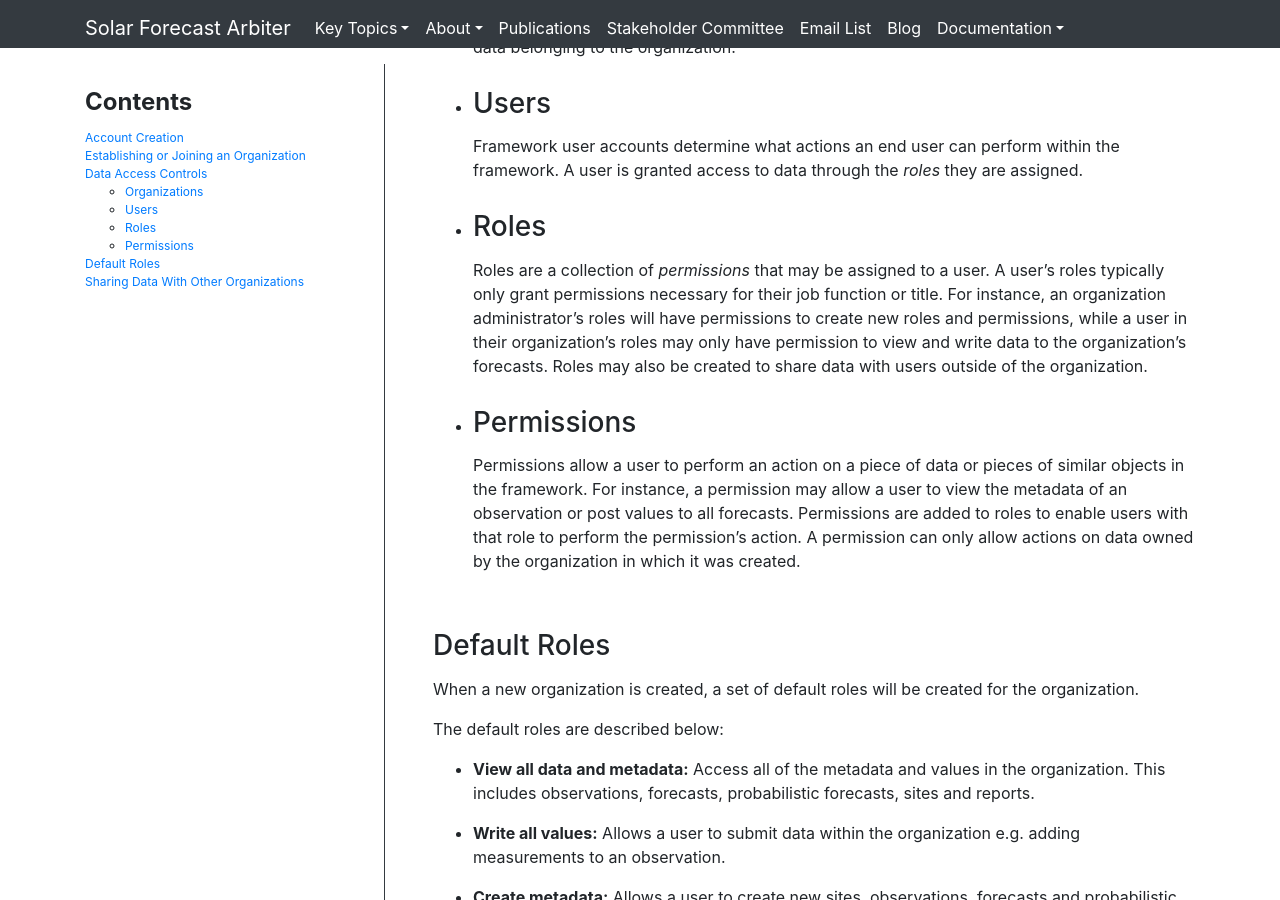
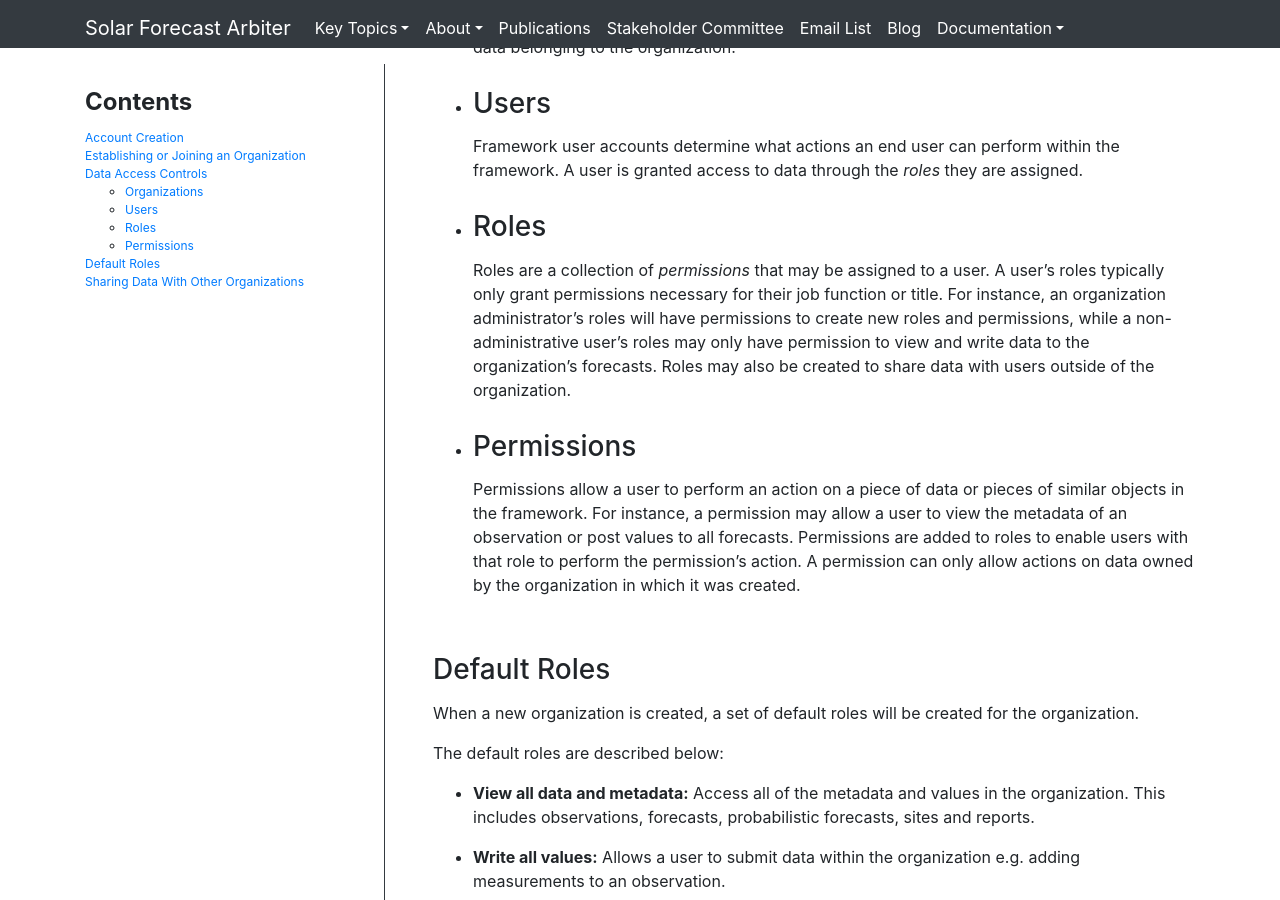
Before and after one commit to SolarArbiter/SolarArbiter.github.io, a Jekyll site: the page built from dataaccessworkflow.md, in a window 1280 px wide and 900 px high, scrolled down 1425 px. Built offline with Jekyll 4.4.1, drawn with Linux system fonts in a browser that asks for light colours; comment, search, counter and statistics services are not loaded; our own code applies the rules of GitHub Pages for plain Markdown files.

Commit message:
Update dataaccessworkflow.md
Co-Authored-By: Will Holmgren <william.holmgren@gmail.com>

```diff
--- a/dataaccessworkflow.md
+++ b/dataaccessworkflow.md
@@ -85,7 +85,7 @@ control system:
     user. A user's roles typically only grant permissions necessary for
     their job function or title. For instance, an organization
     administrator's roles will have permissions to create new roles and
-    permissions, while a user in their organization's roles may only have
+    permissions, while a non-administrative user's roles may only have
     permission to view and write data to the organization's forecasts.
     Roles may also be created to share data with users outside of the
     organization.
```
